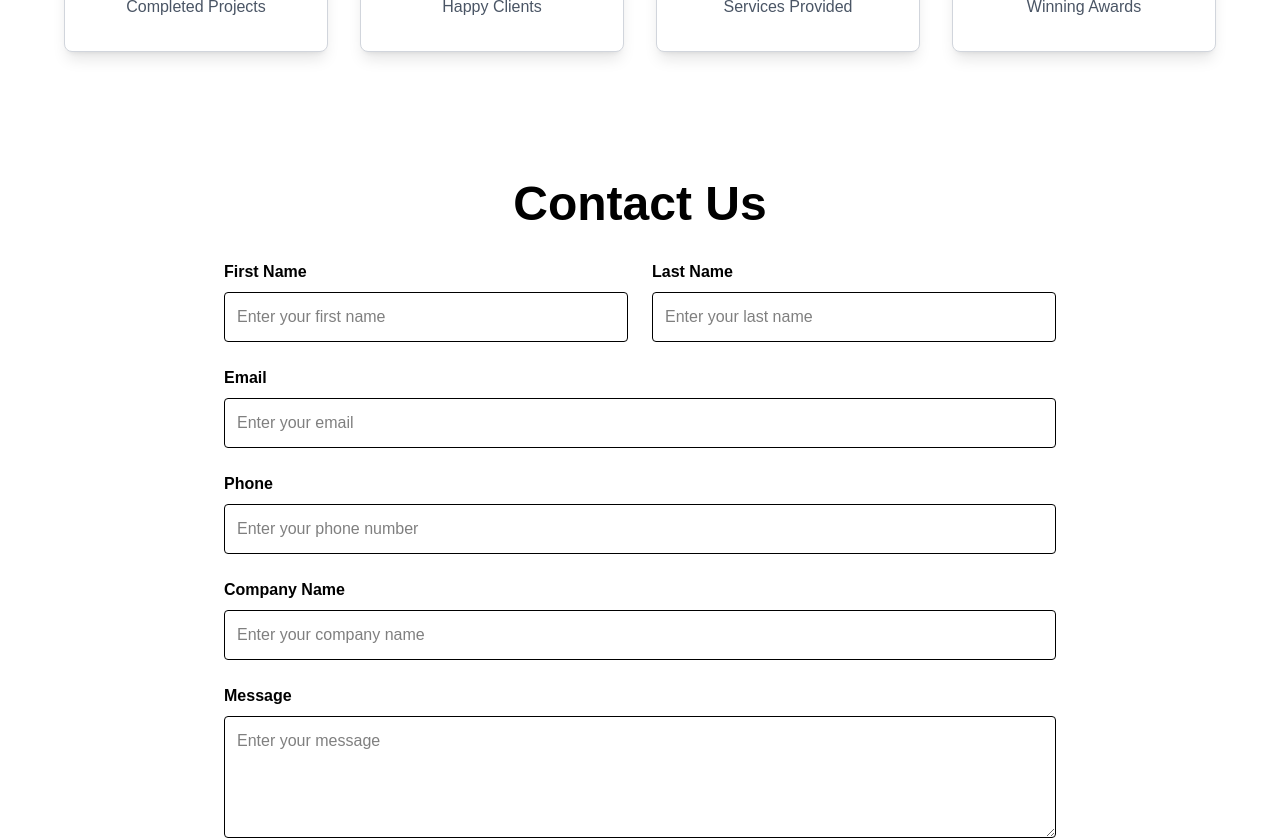
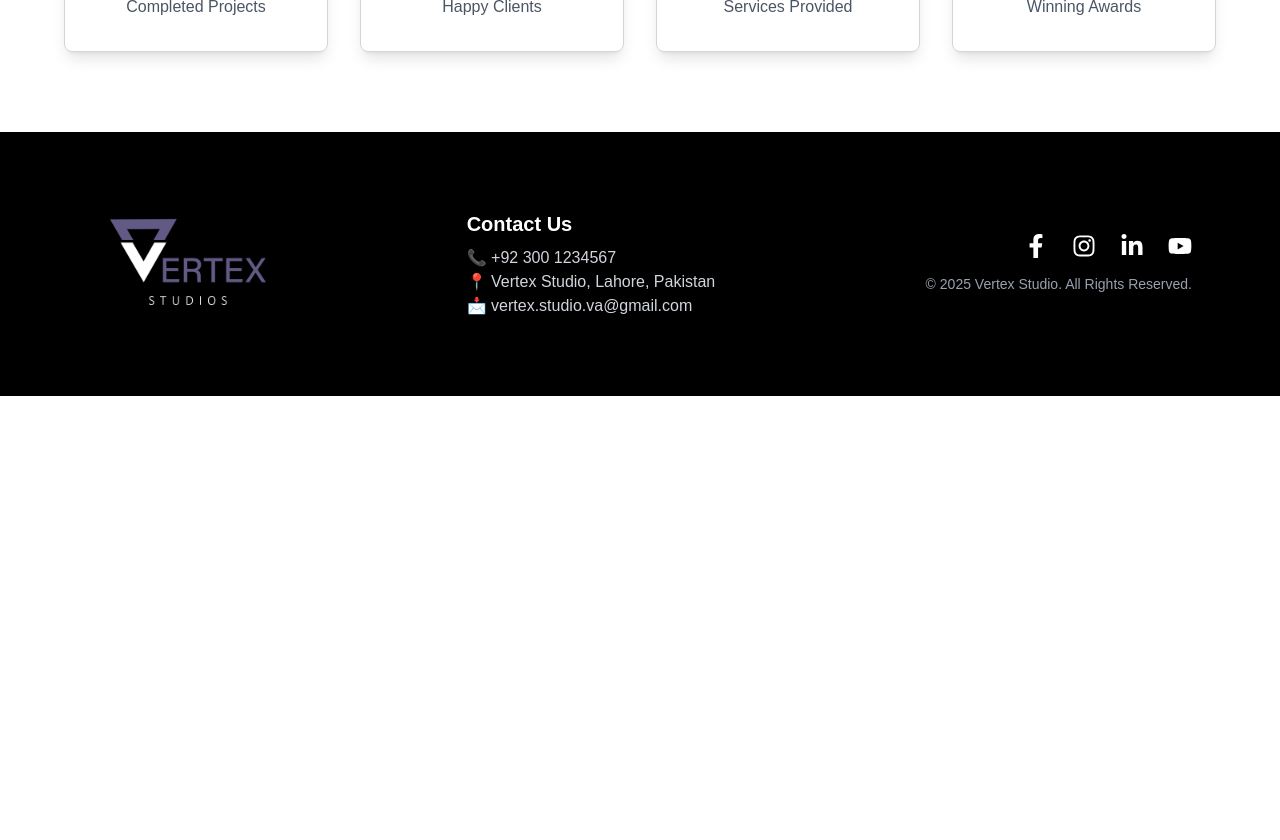
Before and after one commit to evibes-solutions/Vertex, a Next.js app in the folder vertex/: page / in a window 1280 px wide. Shown: the part 4640-5480 px from the top of the page. After the commit the page ends 5036 px from the top, so only its background shows below. Built offline with nearby package versions, Linux system fonts and the light colour scheme; no server answers.

Commit message:
Update page.tsx

```diff
--- a/vertex/src/app/page.tsx
+++ b/vertex/src/app/page.tsx
@@ -4,7 +4,7 @@ import Hero from "@/components/hero/page";
 import Services from "@/components/services/page";
 import Workflow from "@/components/workflow/page";
 import Testimonials from "@/components/testimonals/page";
-import Contact from "@/components/contact/page";
+//import Contact from "@/components/contact/page";
 import Footer from "@/components/footer/page";
 import WhyChooseUs from "@/components/chooseus/page";
 import Statistics from "@/components/statistics/page";
@@ -39,9 +39,9 @@ const Page = () => {
         <Statistics />
       </section>
 
-      <section id="contactus">
+      {/* <section id="contactus">
         <Contact />
-      </section>
+      </section> */}
 
       <Footer />
     </div>
```
